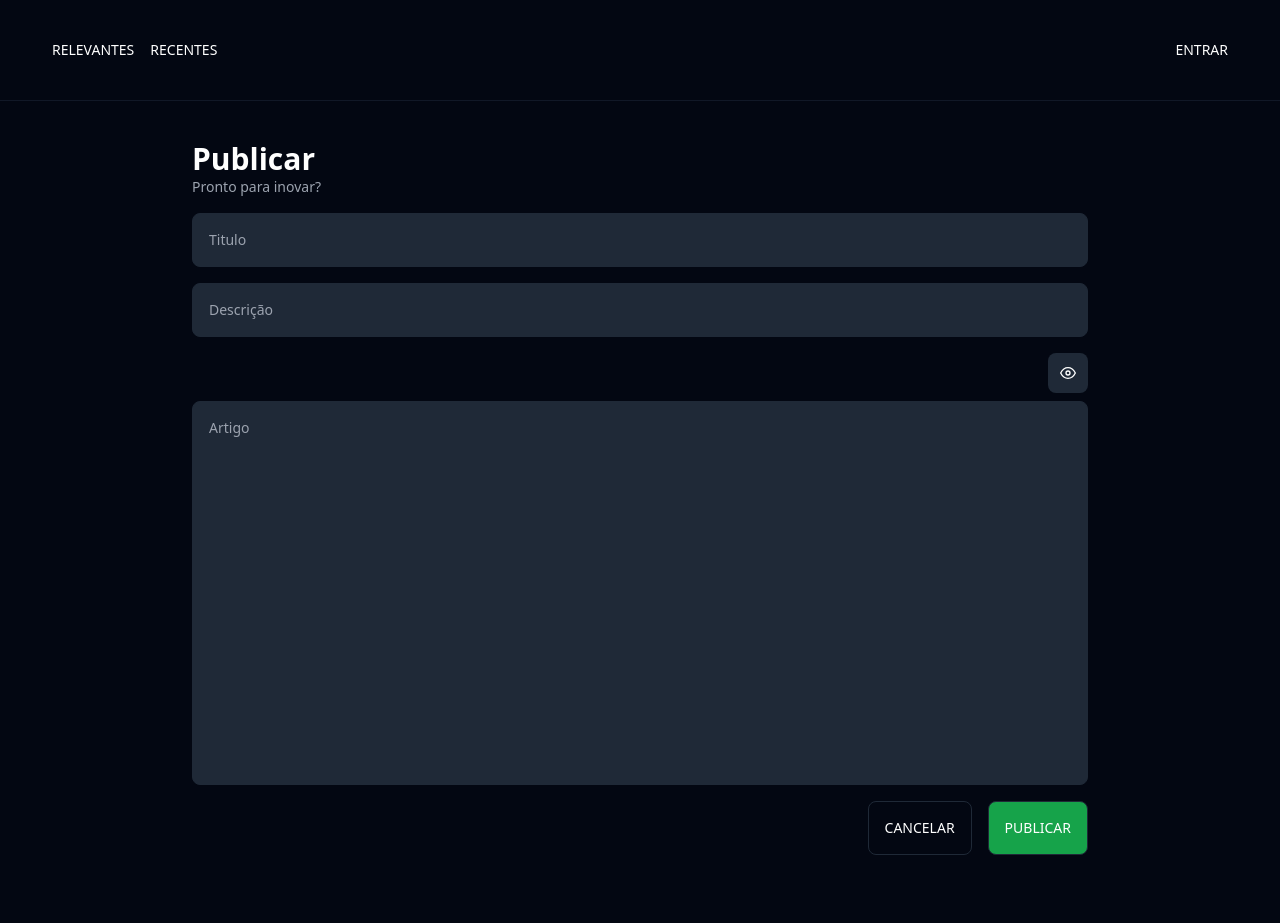
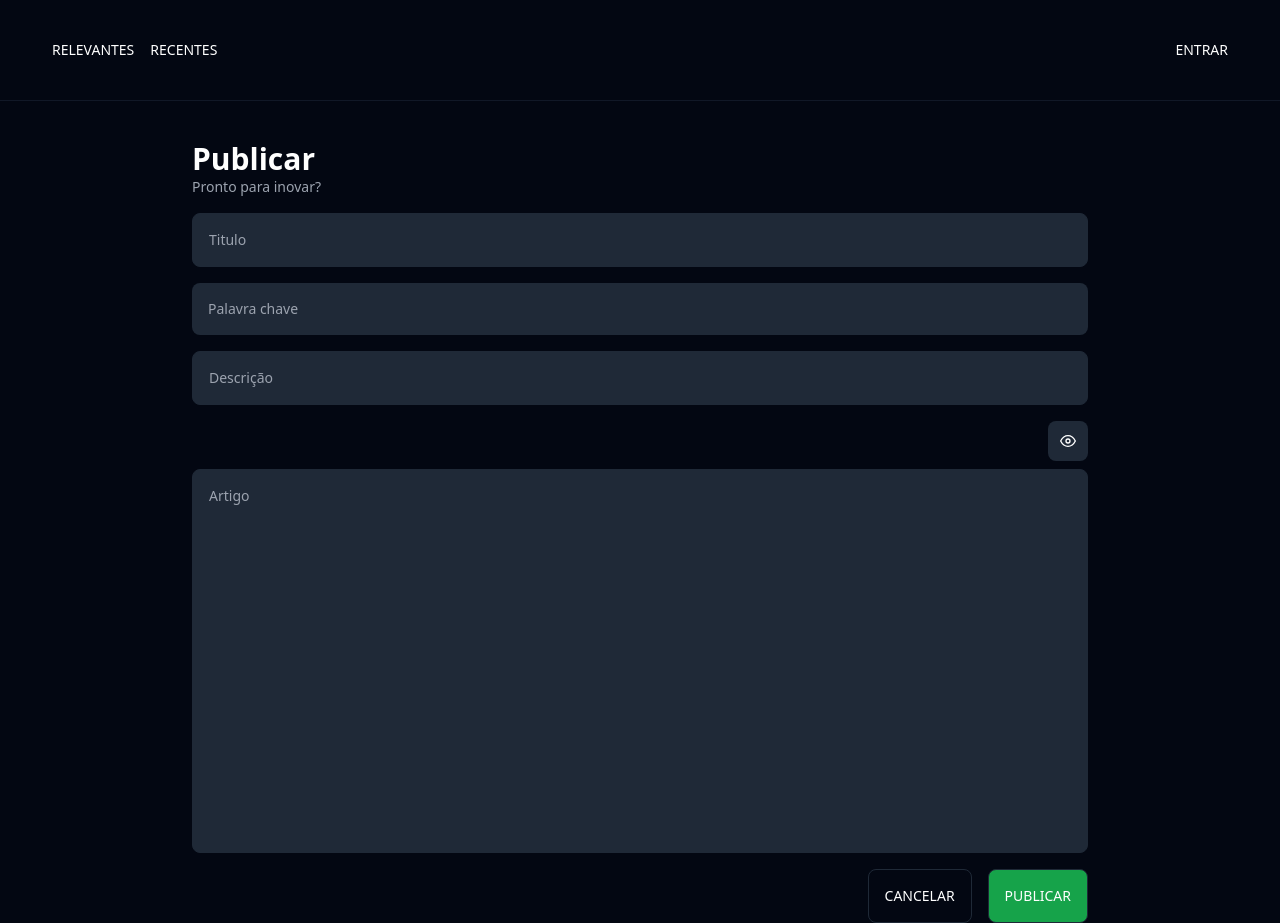
Before and after one commit to franklinST-05/my-tabnews.web, a Next.js app: page /publish in a window 1280 px wide. Before the commit the page ends 855 px from the top, so only its background shows below. Built offline with nearby package versions, Linux system fonts and the light colour scheme.

Commit message:
feat: add input chip

```diff
--- a/src/pages/publish/index.tsx
+++ b/src/pages/publish/index.tsx
@@ -1,6 +1,7 @@
 import Button from '@/components/Button';
 import Editor from '@/components/Editor';
 import Input from '@/components/Input';
+import InputChips from '@/components/InputChips';
 import Head from 'next/head';
 import React from 'react';
 
@@ -12,13 +13,14 @@ const PublishPage: React.FC = () => {
                 <title>Publicar · TabNews</title>
             </Head>
 
-            <form className="w-full max-w-4xl mt-10 mx-auto space-y-4">
+            <form className="w-full max-w-4xl mt-10 mx-auto space-y-4" onSubmit={(e) => e.preventDefault()}>
                 <div>
                     <h1 className="font-bold text-3xl">Publicar</h1>
                     <p className="text-sm text-gray-400">Pronto para inovar?</p>
                 </div>
 
                 <Input type="text" placeholder="Titulo" />
+                <InputChips chip={['nodejs', 'database']}/>
                 <Input type="text" placeholder="Descrição" />
                 <Editor/>
 
```
